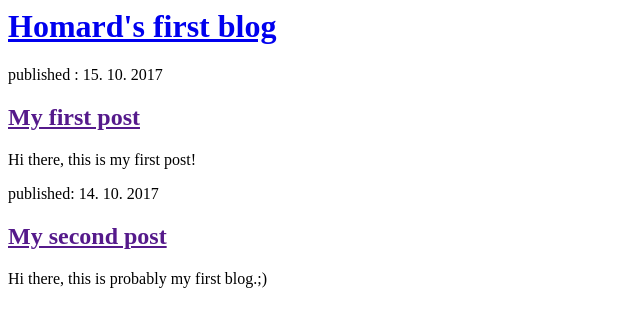
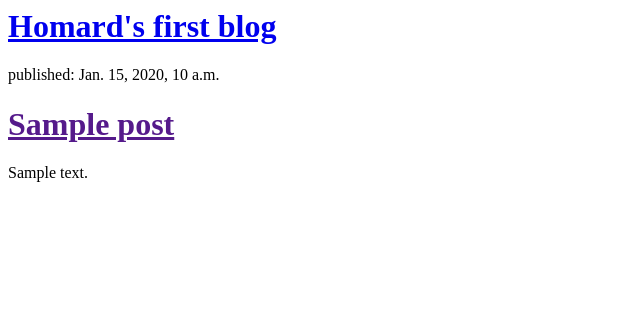
Before and after one commit to Kresibaba/my-first-blog, a Django app: template blog/templates/blog/post_list.html in a window 1280 px wide. Shown: the top 327 px of the page, without its empty margins (0-640 px from the left). Run offline with Django 3.2, Linux system fonts and the light colour scheme; the template is opened without the code that fills it: values that come from a table or form of the project are taken from there, others are empty; tables that the repository leaves empty hold one stand-in row (values such as "Sample post").

Commit message:
Modified templates to display posts from database.

```diff
--- a/blog/models.py
+++ b/blog/models.py
@@ -6,12 +6,11 @@ class Post(models.Model):
     title = models.CharField(max_length=200)
     text = models.TextField()
     created_date = models.DateTimeField(
-        default=timezone.now
-    )
+            default=timezone.now)
     published_date = models.DateTimeField(
-        blank=True, null=True
-    )
-    def publish(selfs):
+            blank=True, null=True)
+
+    def publish(self):
         self.published_date = timezone.now()
         self.save()
 
--- a/blog/templates/blog/post_list.html
+++ b/blog/templates/blog/post_list.html
@@ -7,16 +7,12 @@
 			<h1><a href="/">Homard's first blog</a></h1>
 		</div>
 
+{% for post in posts %}
 		<div>
-			<p>published : 15. 10. 2017</p>
-			<h2><a href=''>My first post</a></h2>
-			<p>Hi there, this is my first post!<p>
+			<p>published: {{ post.published_date }}</p>
+			<h1><a href="">{{ post.title}}</a></h1>
+			<p>{{ post.text|linebreaksbr }}</p>
 		</div>
-
-		<div>
-			<p>published: 14. 10. 2017</p>
-			<h2><a href=''>My second post</a></h2>
-			<p>Hi there, this is probably my first blog.;)</p>
-		</div>
+{% endfor %}
 	</body>
 </html>
--- a/blog/views.py
+++ b/blog/views.py
@@ -1,4 +1,7 @@
 from django.shortcuts import render
+from django.utils import timezone
+from .models import Post
 
 def post_list(request):
-    return render(request, 'blog/post_list.html', {})
+    posts = Post.objects.filter(published_date__lte=timezone.now()).order_by('created_date')
+    return render(request, 'blog/post_list.html', {'posts':posts})
```
